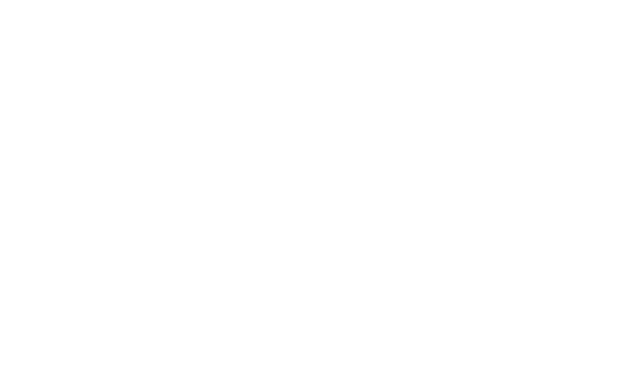
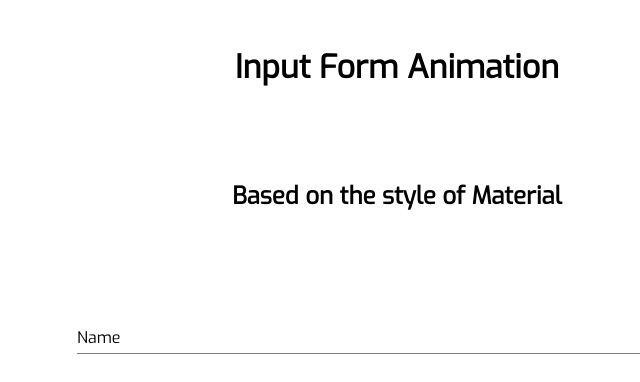
Before and after one commit to abidurr/pretty-form, a plain HTML site: page index.html in a window 1280 px wide. Shown: the whole page, without its empty margins (243-883 px from the left). Drawn offline with Linux system fonts and the light colour scheme.

Commit message:
Original edition

```diff
--- a/index.html
+++ b/index.html
@@ -3,9 +3,22 @@
 <head>
     <meta charset="UTF-8">
     <meta name="viewport" content="width=device-width, initial-scale=1.0">
+    <link rel="stylesheet" href="style.css">
     <title>Input form</title>
 </head>
 <body>
+    <h1>Input Form Animation</h1>
+    <h2>Based on the style of Material</h2>
+    <div class="form">
+            <input type="text" name="name" autocomplete="off" required />
+            <!--Have to add labels later for this to work-->
+            <label for="name" class="label-name">
+                <!--So we can add stying-->
+                <span class="content-name">
+                    Name
+                </span>
+            </label>
 
+    </div>
 </body>
 </html>
--- a/style.css
+++ b/style.css
@@ -0,0 +1,73 @@
+@import url("https://fonts.googleapis.com/css2?family=Exo&display=swap");
+
+* {
+  margin: 0;
+  padding: 0;
+  box-sizing: border-box;
+}
+
+body {
+  font-family: "Exo", sans-serif;
+  height: 50vh;
+  display: flex;
+  justify-content: space-around;
+  align-items: center;
+  flex-direction: column;
+}
+
+.form {
+  position: relative;
+  width: 50%;
+  height: 50px;
+  overflow: hidden;
+}
+
+
+.form input {
+  width: 100%;
+  height: 100%;
+  padding-top: 20px;
+  border: none;
+  color: rgb(1, 1, 66);
+  outline: none;
+}
+
+.form label {
+  position: absolute;
+  bottom: 0px;
+  left: 0%;
+  width: 100%;
+  height: 100%;
+  pointer-events: none;
+  border-bottom: 1px solid gray;
+}
+
+.form label::after {
+  content: "";
+  position: absolute;
+  height: 100%;
+  width: 100%;
+  border-bottom: 3px solid rgb(114, 163, 219);
+  left: 0px;
+  bottom: -1px;
+  transform: translateX(-100%);
+  transition: transform 0.3s ease;
+}
+
+.content-name {
+  position: absolute;
+  bottom: 5px;
+  left: 0px;
+  transition: all 0.3s ease;
+}
+
+.form input:focus + .label-name .content-name,
+.form input:valid + .label-name .content-name {
+  transform: translateY(-120%) scale(0.8);
+  color: rgb(114, 163, 219);
+}
+
+.form input:focus + .label-name::after ,
+.form input:valid + .label-name::after {
+    transform: translateX(0%);
+}
```
